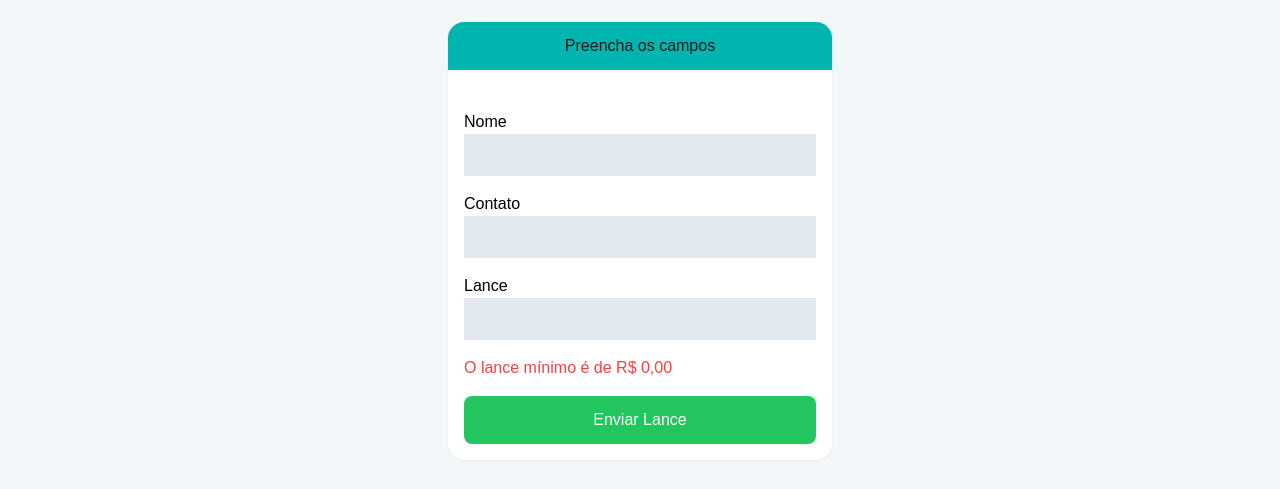
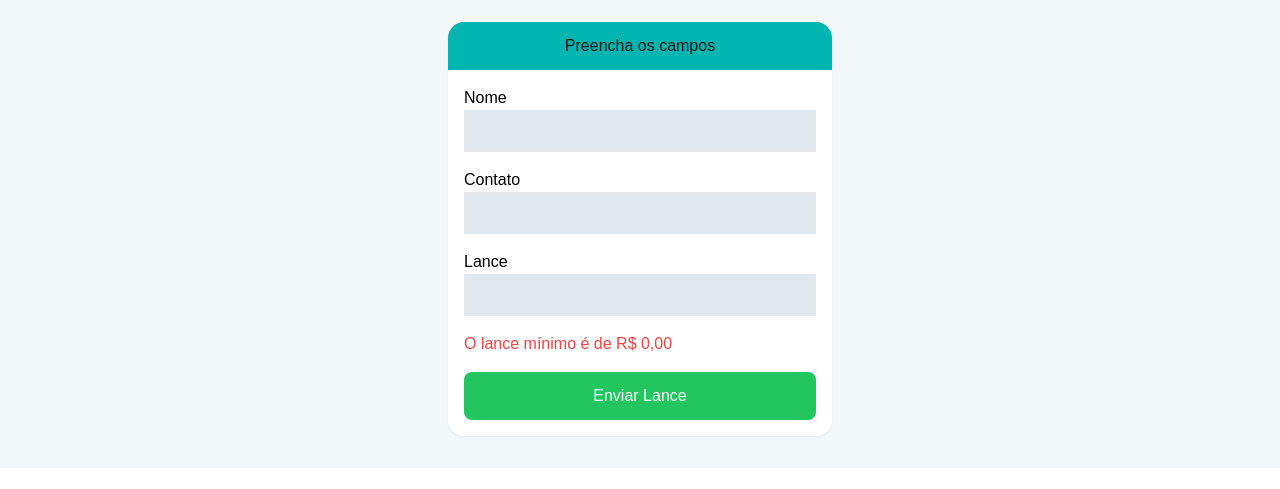
Before and after one commit to leonardoferreira-dev/leonardoferreiradev, a Next.js app: page / in a window 1280 px wide. Shown: the part 609-1098 px from the top of the page. After the commit the page ends 1077 px from the top, so only its background shows below. Built offline with nearby package versions, Linux system fonts and the light colour scheme; no server answers; the database is empty.

Commit message:
Fix space

```diff
--- a/app/page.tsx
+++ b/app/page.tsx
@@ -188,7 +188,7 @@ function AuctionPage() {
         </div>
 
         {!isAuctionOver ? (
-          <form onSubmit={handleBidSubmit} className="mt-6 w-full p-4">
+          <form onSubmit={handleBidSubmit} className="w-full p-4">
             <div className="flex flex-col w-full">
               <div className="flex flex-col w-full">
                 <span className="text-black">Nome</span>
```
